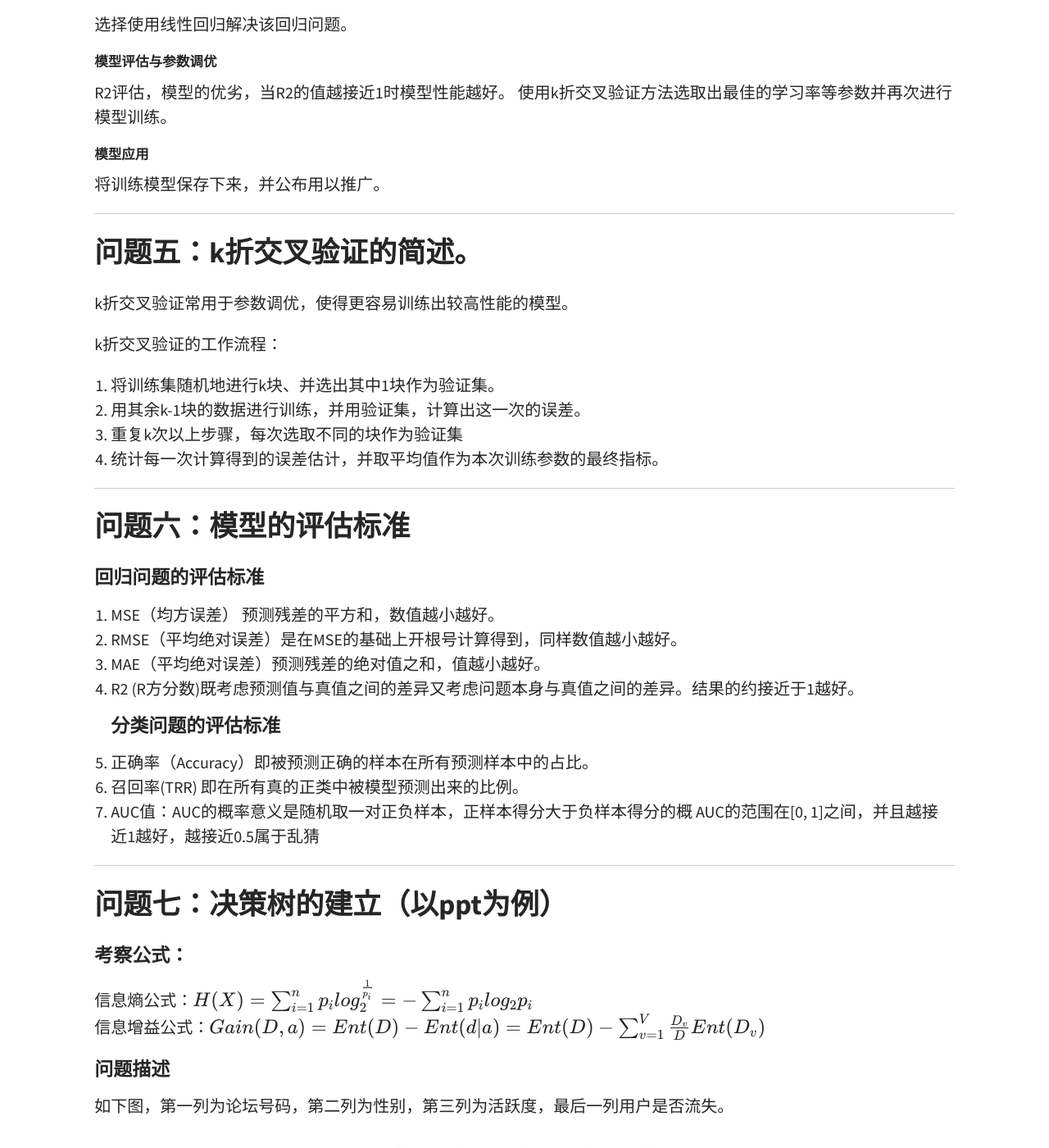
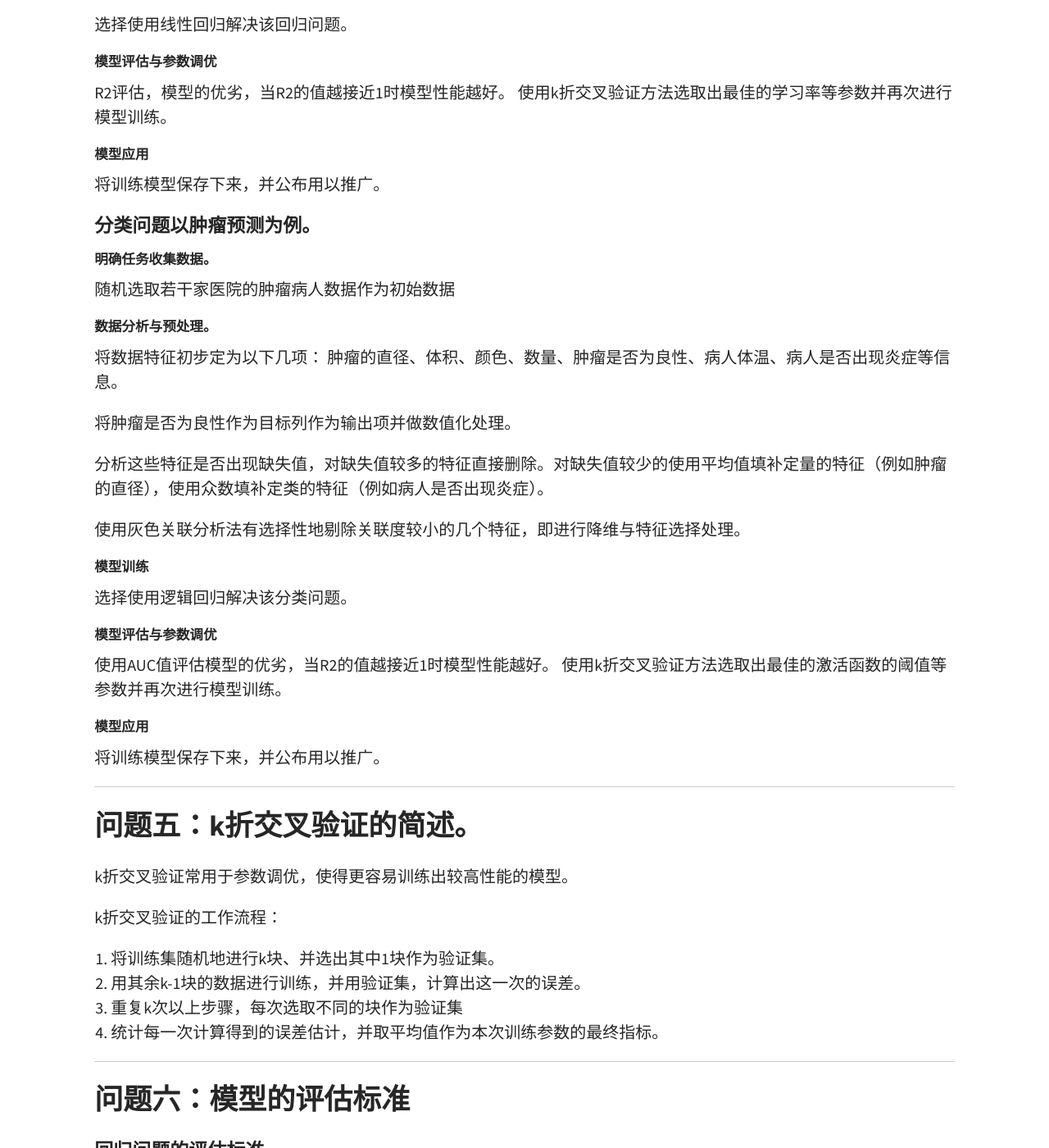
Before and after one commit to WolfRanok/WolfRanok.github.io, a Jekyll site: the page built from _posts/2022-12-9-wuhan-machineLearning.md, in a window 1280 px wide and 1400 px high, scrolled down 2394 px. Shown: the whole window at 82% size. Built offline with Jekyll 4.4.1, drawn with Linux system fonts in a browser that asks for light colours.

Commit message:
机器学习

```diff
--- a/_posts/2022-12-9-wuhan-machineLearning.md
+++ b/_posts/2022-12-9-wuhan-machineLearning.md
@@ -78,6 +78,35 @@ permalink: machinelearning
 
 R2评估，模型的优劣，当R2的值越接近1时模型性能越好。
 使用k折交叉验证方法选取出最佳的学习率等参数并再次进行模型训练。
+
+##### 模型应用
+
+将训练模型保存下来，并公布用以推广。
+
+
+#### 分类问题以肿瘤预测为例。
+##### 明确任务收集数据。
+随机选取若干家医院的肿瘤病人数据作为初始数据
+
+##### 数据分析与预处理。
+
+将数据特征初步定为以下几项：
+肿瘤的直径、体积、颜色、数量、肿瘤是否为良性、病人体温、病人是否出现炎症等信息。
+
+将肿瘤是否为良性作为目标列作为输出项并做数值化处理。
+
+分析这些特征是否出现缺失值，对缺失值较多的特征直接删除。对缺失值较少的使用平均值填补定量的特征（例如肿瘤的直径），使用众数填补定类的特征（例如病人是否出现炎症）。
+
+使用灰色关联分析法有选择性地剔除关联度较小的几个特征，即进行降维与特征选择处理。
+
+##### 模型训练
+
+选择使用逻辑回归解决该分类问题。
+
+##### 模型评估与参数调优
+
+使用AUC值评估模型的优劣，当R2的值越接近1时模型性能越好。
+使用k折交叉验证方法选取出最佳的激活函数的阈值等参数并再次进行模型训练。
 
 ##### 模型应用
 
```
Also changed, not shown: other parts of _posts/2022-12-9-wuhan-machineLearning.md (+0 -3 lines).
